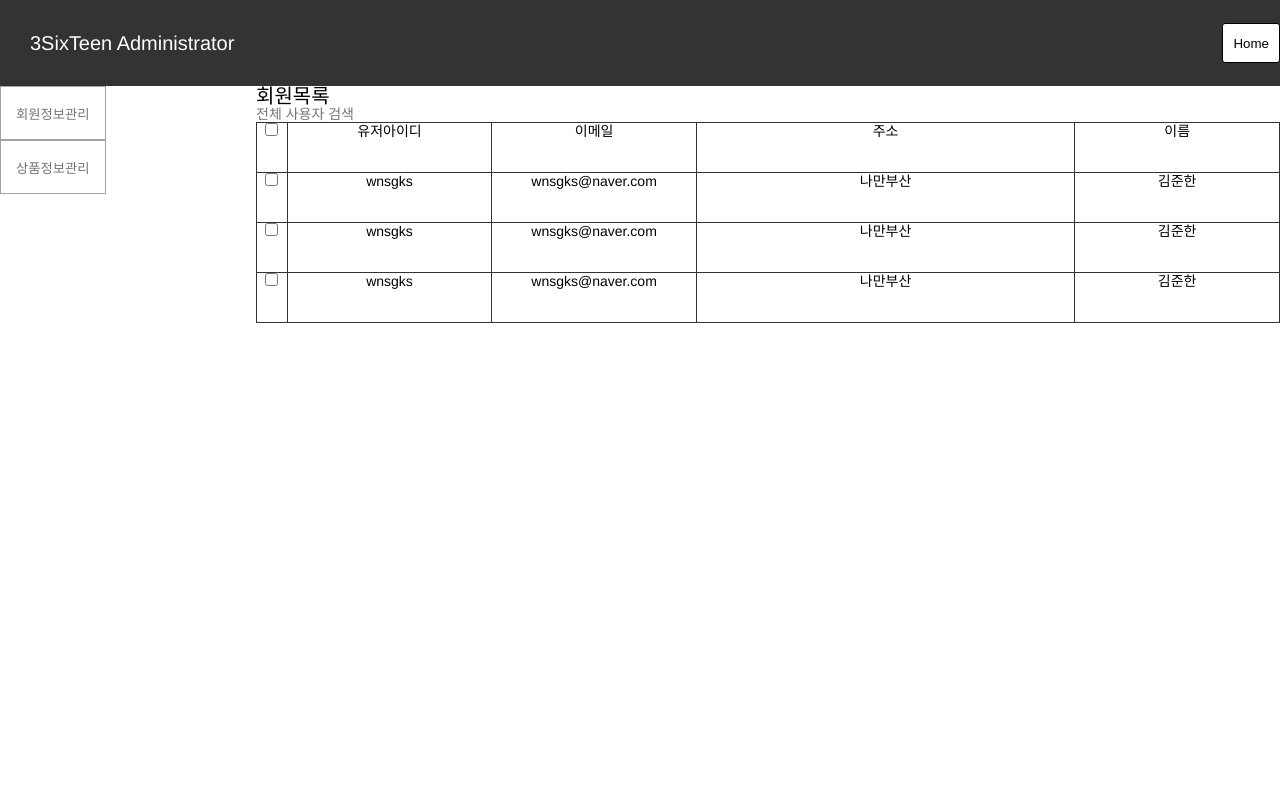
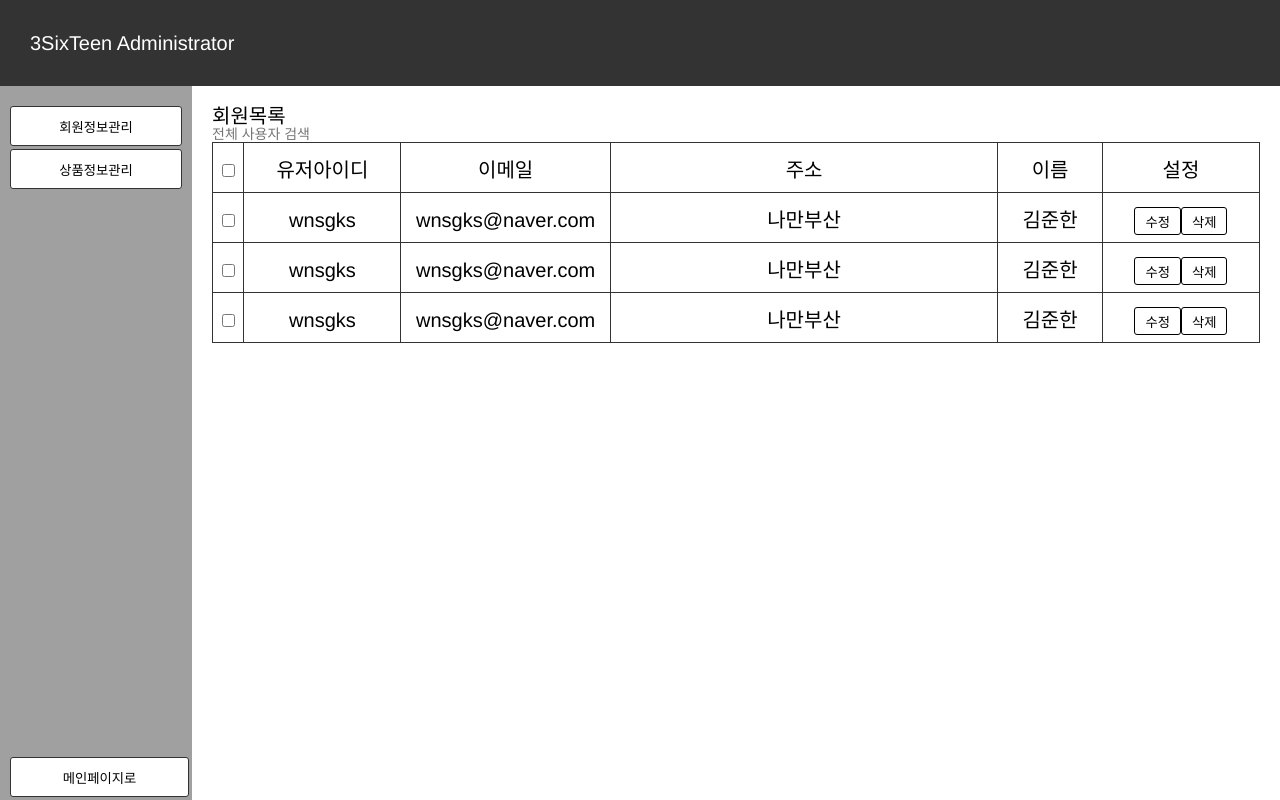
Before and after one commit to ReactPortfolioTeam/shoppingMall-react-project, a React (Create React App) app: page /admin/user in a window 1280 px wide. Built offline with nearby package versions, Linux system fonts and the light colour scheme; a web font is replaced by a local one.

Commit message:
User Admin Complete

```diff
--- a/src/container/Admin/AdminHeader.tsx
+++ b/src/container/Admin/AdminHeader.tsx
@@ -7,11 +7,6 @@ const AdminHeader = () => {
     return (
         <AdminHeaderContainer>
             <h1>3SixTeen Administrator</h1>
-            <Link to="/">
-                <Button type="button" height="40px">
-                    Home
-                </Button>
-            </Link>
         </AdminHeaderContainer>
     );
 };
--- a/src/container/Admin/AdminMain.tsx
+++ b/src/container/Admin/AdminMain.tsx
@@ -33,12 +33,12 @@ const AdminMainContainer = styled.div`
     & > div {
         display: flex;
         & > nav {
-            width: 20%;
-            height: 100%;
+            width: 15%;
+            height: calc(100vh - 86px);
         }
         & > div {
-            width: 80%;
-            height: 100%;
+            width: 85%;
+            height: calc(100vh - 86px);
         }
     }
 `;
--- a/src/container/Admin/AdminSideMenu.tsx
+++ b/src/container/Admin/AdminSideMenu.tsx
@@ -1,3 +1,4 @@
+import Button from 'component/Button/Button';
 import { ButtonHover } from 'component/Button/ButtonHover';
 import TextButton from 'component/Button/TextButton';
 import React from 'react';
@@ -10,12 +11,19 @@ const AdminSideMenu = () => {
             <ul>
                 <li>
                     <Link to="/admin/user">
-                        <ButtonHover width="100%">회원정보관리</ButtonHover>
+                        <Button type="button">회원정보관리</Button>
                     </Link>
                 </li>
                 <li>
                     <Link to="/admin/product">
-                        <ButtonHover>상품정보관리</ButtonHover>
+                        <Button type="button">상품정보관리</Button>
+                    </Link>
+                </li>
+                <li>
+                    <Link to="/">
+                        <Button type="button" height="40px">
+                            메인페이지로
+                        </Button>
                     </Link>
                 </li>
             </ul>
@@ -25,4 +33,27 @@ const AdminSideMenu = () => {
 
 export default AdminSideMenu;
 
-const AdminSideMenuContainer = styled.nav``;
+const AdminSideMenuContainer = styled.nav`
+    background-color: rgba(66, 66, 66, 0.5);
+    ul {
+        margin-top: 20px;
+        padding: 0 10px;
+    }
+    button {
+        width: 100%;
+        height: 40px;
+        border: 1px solid ${(p) => p.theme.colors.darkGray};
+        background-color: ${(p) => p.theme.colors.white};
+        margin-bottom: 3px;
+        cursor: pointer;
+        transition: all 0.2s;
+        :hover {
+            opacity: 0.5;
+        }
+    }
+    li:nth-of-type(3) {
+        position: fixed;
+        width: 14%;
+        bottom: 0;
+    }
+`;
--- a/src/container/Admin/ProductManagement.tsx
+++ b/src/container/Admin/ProductManagement.tsx
@@ -1,7 +1,13 @@
 import React from 'react';
+import styled from 'styled-components';
 
 const ProductManagement = () => {
-    return <div></div>;
+    return (
+        <ProductManagementContainer>
+            <h1>상품 관리</h1>
+        </ProductManagementContainer>
+    );
 };
 
 export default ProductManagement;
+const ProductManagementContainer = styled.div``;
--- a/src/container/Admin/UserAccountManagement.tsx
+++ b/src/container/Admin/UserAccountManagement.tsx
@@ -1,3 +1,4 @@
+import Button from 'component/Button/Button';
 import React from 'react';
 import styled from 'styled-components';
 
@@ -18,6 +19,7 @@ const UserAccountManagement = () => {
                         <th>이메일</th>
                         <th>주소</th>
                         <th>이름</th>
+                        <th>설정</th>
                     </tr>
                 </thead>
                 <tbody>
@@ -29,6 +31,10 @@ const UserAccountManagement = () => {
                         <td>wnsgks@naver.com</td>
                         <td>나만부산</td>
                         <td>김준한</td>
+                        <td>
+                            <Button type="button">수정</Button>
+                            <Button type="button">삭제</Button>
+                        </td>
                     </tr>
                     <tr>
                         <td>
@@ -38,6 +44,10 @@ const UserAccountManagement = () => {
                         <td>wnsgks@naver.com</td>
                         <td>나만부산</td>
                         <td>김준한</td>
+                        <td>
+                            <Button type="button">수정</Button>
+                            <Button type="button">삭제</Button>
+                        </td>
                     </tr>
                     <tr>
                         <td>
@@ -47,6 +57,10 @@ const UserAccountManagement = () => {
                         <td>wnsgks@naver.com</td>
                         <td>나만부산</td>
                         <td>김준한</td>
+                        <td>
+                            <Button type="button">수정</Button>
+                            <Button type="button">삭제</Button>
+                        </td>
                     </tr>
                 </tbody>
             </table>
@@ -57,21 +71,25 @@ const UserAccountManagement = () => {
 export default UserAccountManagement;
 
 const UserAccountManagementContainer = styled.div`
+    padding: 20px;
     table {
         width: 100%;
 
         td,
         th {
+            font-size: 20px;
             text-align: center;
             height: 50px;
             border: 1px solid ${(p) => p.theme.colors.darkGray};
         }
-        tr > th:nth-of-type(1) {
+        tr > th:nth-of-type(1),
+        tr > td:nth-of-type(1) {
             width: 3%;
+            padding-top: 17px;
         }
 
         tr > th:nth-of-type(2) {
-            width: 20%;
+            width: 15%;
         }
 
         tr > th:nth-of-type(3) {
@@ -83,7 +101,7 @@ const UserAccountManagementContainer = styled.div`
         }
 
         tr > th:nth-of-type(5) {
-            width: 20%;
+            width: 10%;
         }
     }
 `;
```
